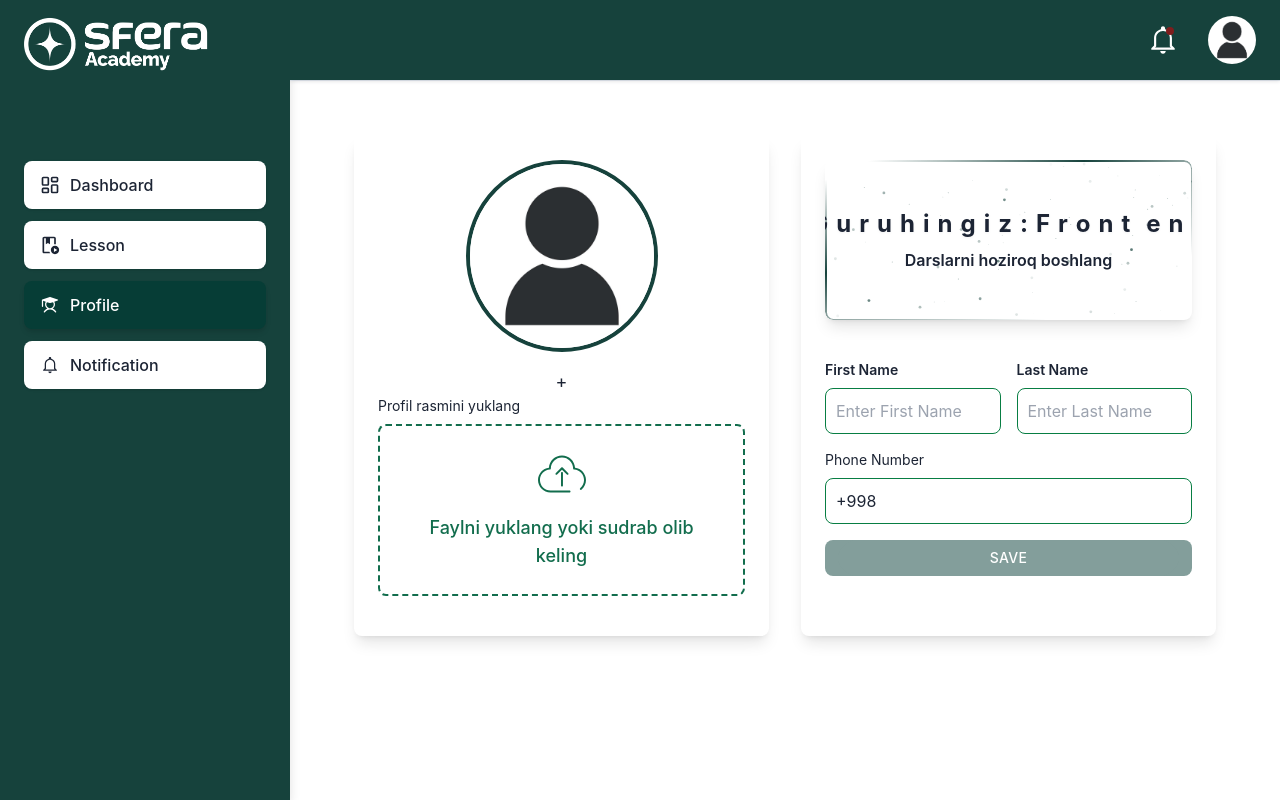
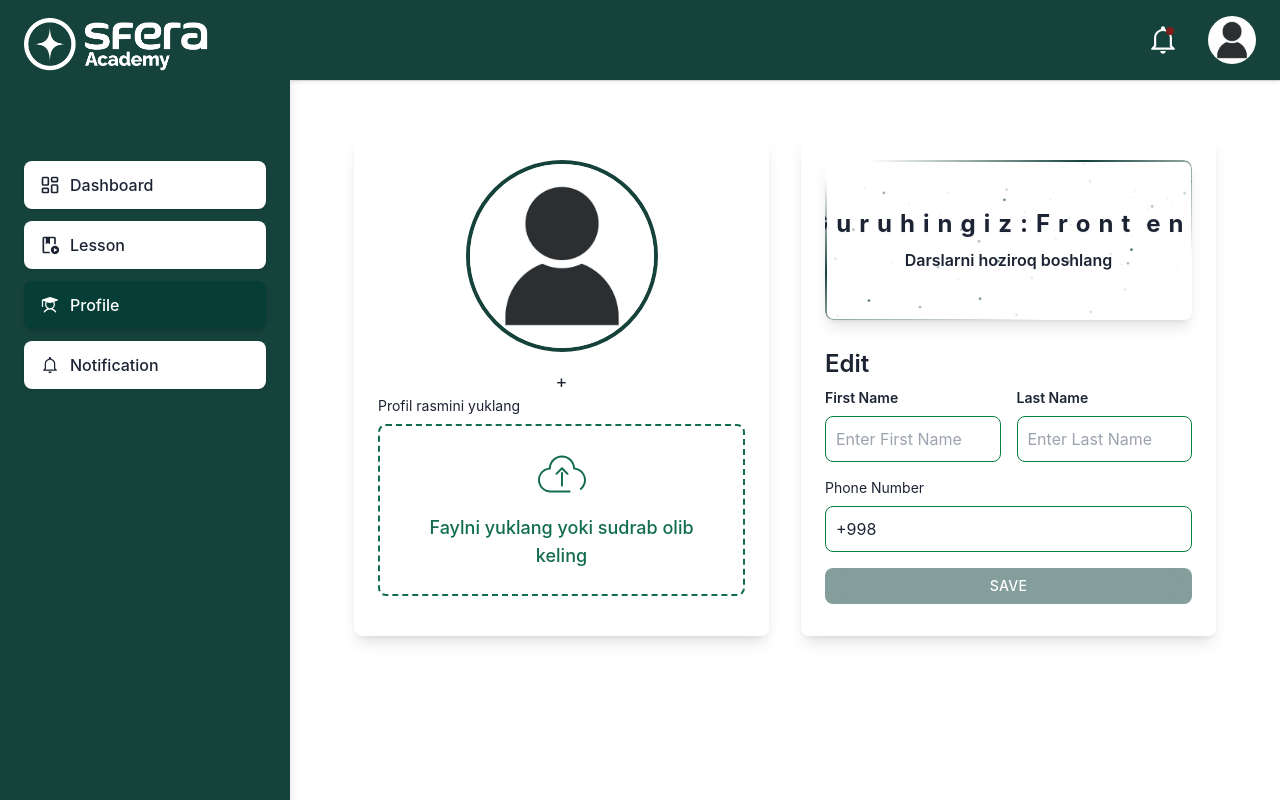
Before and after one commit to abdulazizsaidovcode/sfera-Edu, a React (Vite) app: page /profile in a window 1280 px wide. Built offline with nearby package versions, Linux system fonts and the light colour scheme; no server answers; sample sign-in values are in the browser's storage.

Commit message:
system paused

```diff
--- a/src/pages/profile/profile.tsx
+++ b/src/pages/profile/profile.tsx
@@ -73,13 +73,14 @@ const Profile = () => {
           <div className="bg-gray-800 p-6 rounded-lg shadow-lg md:col-start-2 md:col-end-3">
             {/* Banner for Front End */}
             <div className="relativeflex mb-2 items-center justify-center">
-              <ShineBorder color={'#16423C'} borderWidth={1.5} duration={10} className="bg-[#fff] h-40 w-full flex items-center justify-center rounded-lg shadow-lg overflow-hidden mb-10">
+              <ShineBorder color={'#16423C'} borderWidth={1.5} duration={10} className="bg-[#fff] h-40 w-full flex items-center justify-center rounded-lg shadow-lg overflow-hidden mb-7">
                 <Particles className="absolute inset-0" quantity={100} ease={80} color={'#16423C'} refresh />
                 <div className="relative z-10 text-center">
                   <SlightFlip word="Guruhingiz:Front end" className="text-3xl md:text-2xl font-bold text-black" />
                   <p className="text-black mt-2 font-semibold">Darslarni hoziroq boshlang</p>
                 </div>
               </ShineBorder>
+              <p className='text-black font-semibold text-2xl'>Edit</p>
             </div>
             <form className="space-y-4">
               <div className="grid grid-cols-1 gap-4 md:grid-cols-2">
```
